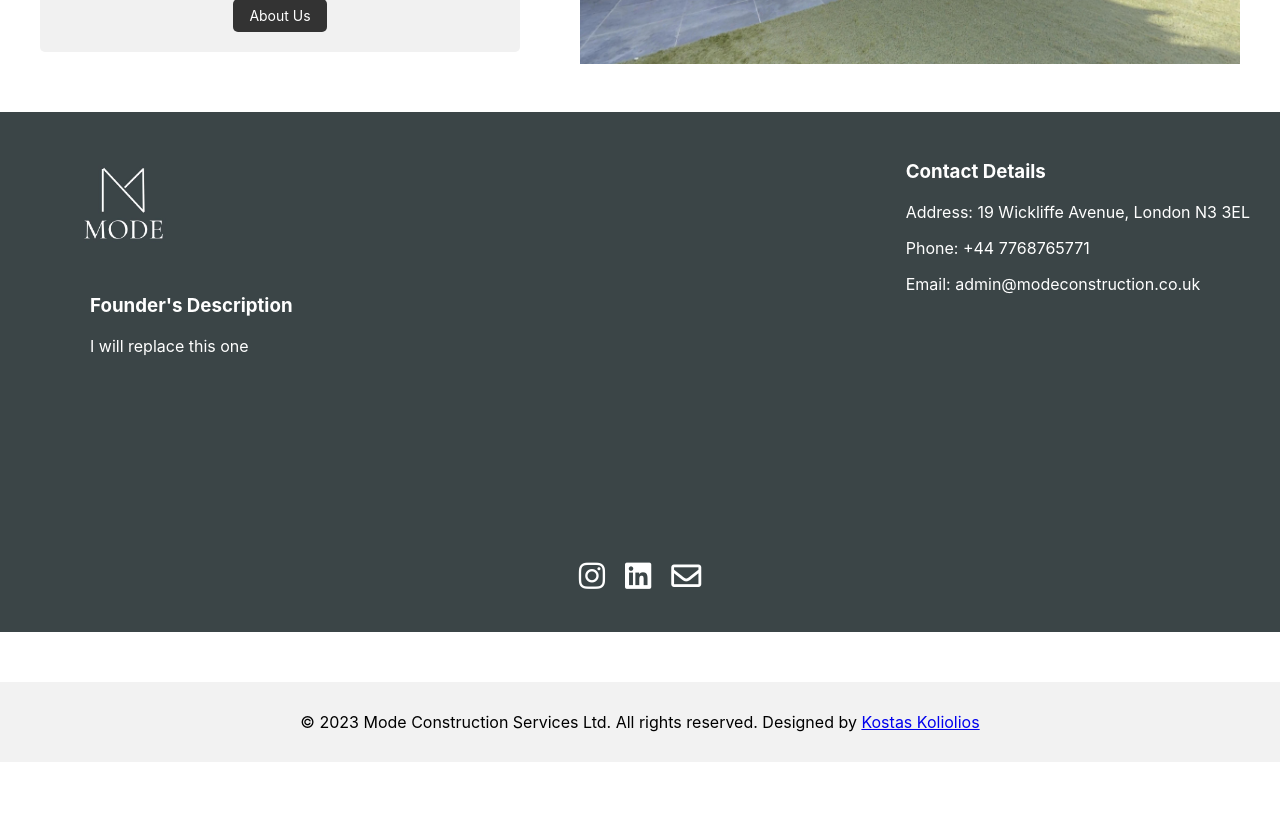
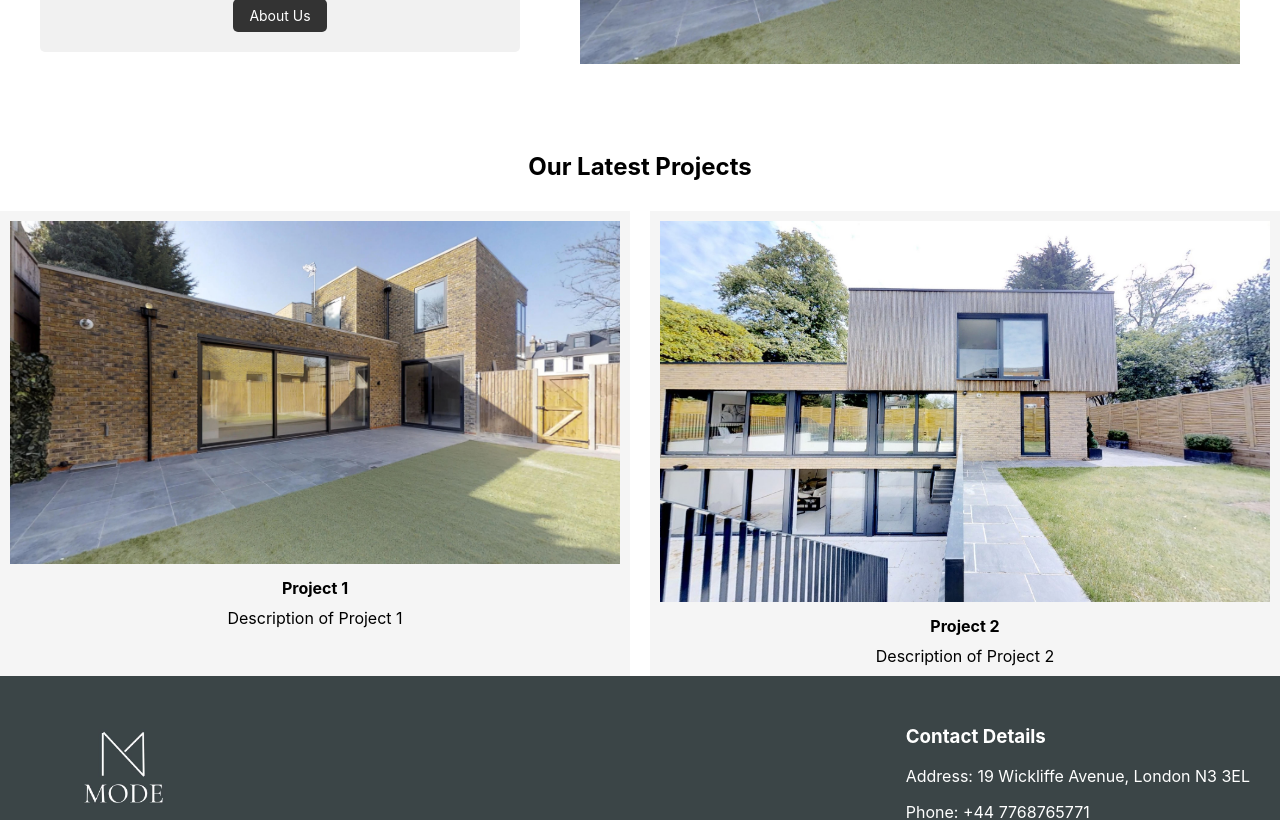
Before and after one commit to kostas39/mode_new, a React (Create React App) app: page / in a window 1280 px wide. Shown: the part 1320-2140 px from the top of the page. Before the commit the page ends 2082 px from the top, so only its background shows below. Built offline with nearby package versions, Linux system fonts and the light colour scheme; a small style sheet from the web is missing.

Commit message:
creating the latest projects comoponent

```diff
--- a/src/App.js
+++ b/src/App.js
@@ -9,6 +9,7 @@ import AboutUsPage from './components/AboutUsPage/AboutUsPage';
 import CompanyInfo from './components/CompanyInfo/CompanyInfo';
 import SocialIcons from './components/SocialIcons/SocialIcons';
 import Projects from './components/Projects/Projects';
+import LatestProjects from './components/LatestProjects/LatestProjects';
 
 
 function App() {
@@ -37,6 +38,7 @@ function HomePage() {
     <>
       <Hero />
       <CompanyIntroduction />
+      <LatestProjects />
     </>
   );
 }
--- /dev/null
+++ b/src/components/LatestProjects/LatestProjects.css
@@ -0,0 +1,37 @@
+.latest-projects {
+  margin-top: 20px;
+  display: flex;
+  flex-direction: column;
+  align-items: center;
+  text-align: center;
+}
+
+.latest-projects h2 {
+  margin-top: 20px;
+}
+
+.project-cards {
+  display: flex;
+  justify-content: space-between;
+  margin-top: 10px;
+}
+
+.project-card {
+  width: calc(50% - 10px);
+  background-color: #f5f5f5;
+  padding: 10px;
+  box-sizing: border-box;
+}
+
+.project-card img {
+  width: 100%;
+  height: auto;
+}
+
+.project-card h4 {
+  margin: 10px 0;
+}
+
+.project-card p {
+  margin: 0;
+}
--- /dev/null
+++ b/src/components/LatestProjects/LatestProjects.js
@@ -0,0 +1,26 @@
+import React from 'react';
+import './LatestProjects.css';
+import Image1 from '../../assets/companyPhoto.jpeg'
+import Image2 from '../../assets/heroimage1.jpeg'
+
+const LatestProjects = () => {
+  return (
+    <div className="latest-projects">
+      <h2>Our Latest Projects</h2>
+      <div className="project-cards">
+        <div className="project-card">
+          <img src={Image1} alt="Project 1" />
+          <h4>Project 1</h4>
+          <p>Description of Project 1</p>
+        </div>
+        <div className="project-card">
+          <img src={Image2} alt="Project 2" />
+          <h4>Project 2</h4>
+          <p>Description of Project 2</p>
+        </div>
+      </div>
+    </div>
+  );
+};
+
+export default LatestProjects;
```
